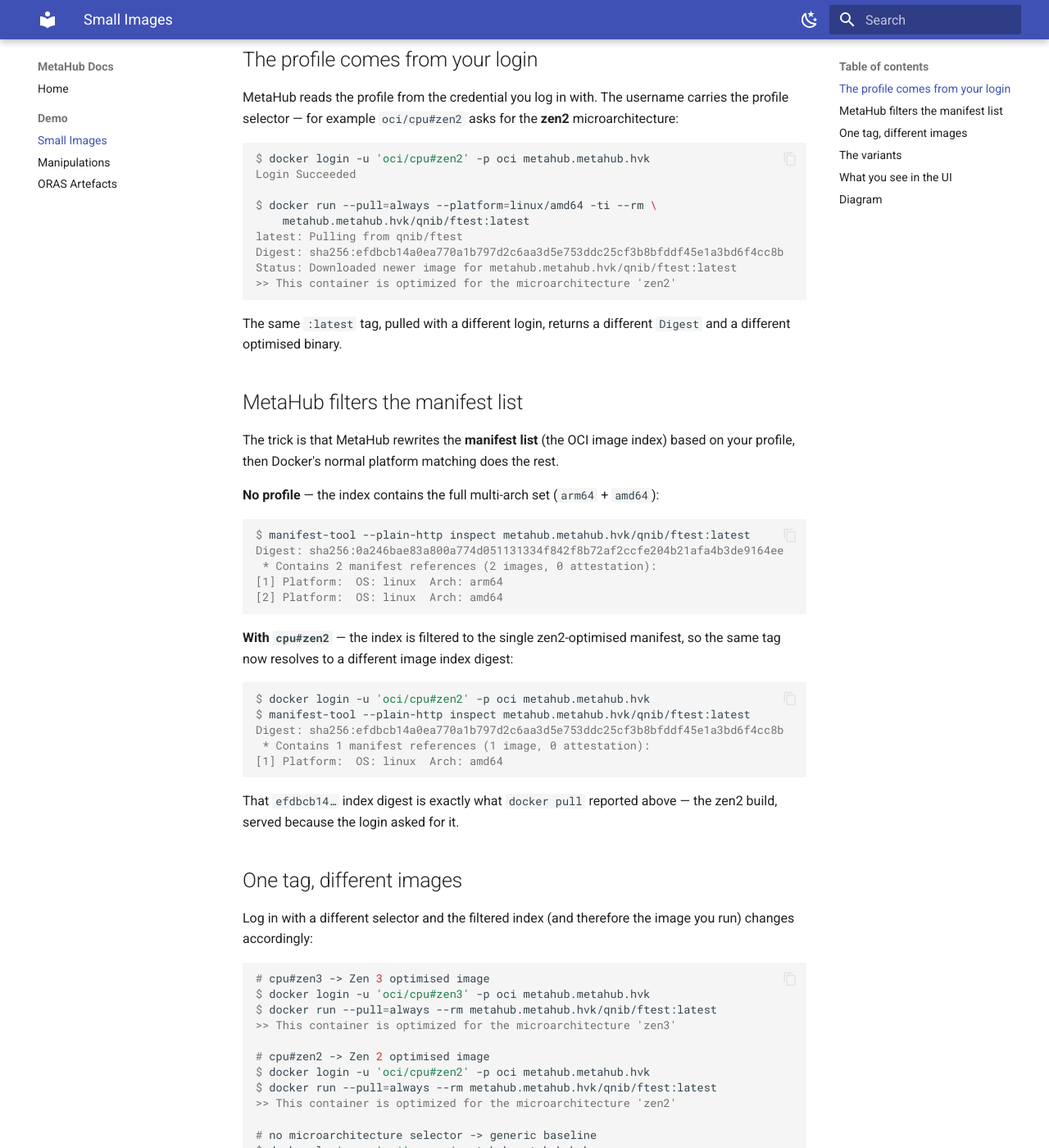
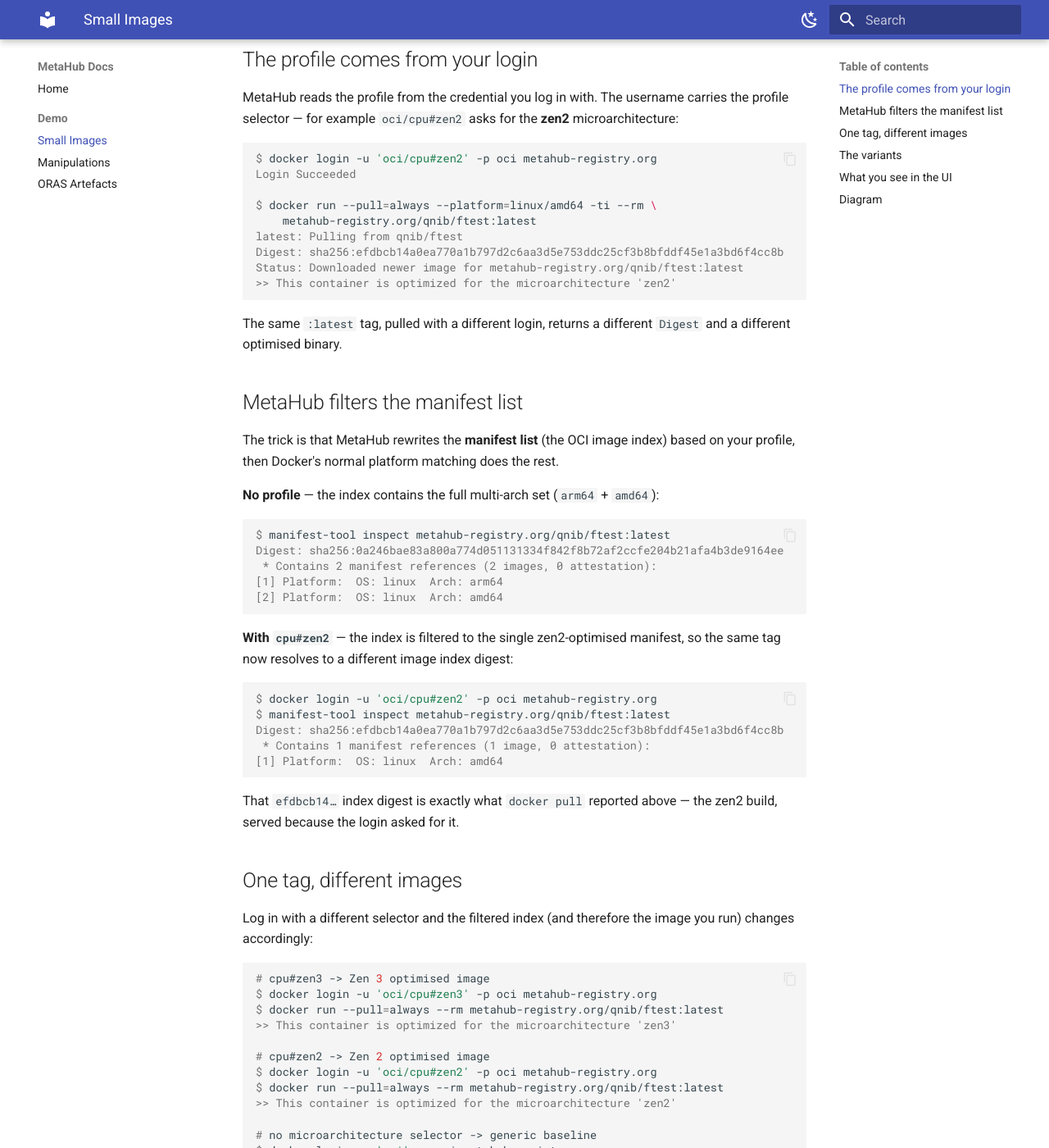
Before and after one commit to MetaHub-Registry/metahub-docs, an MkDocs documentation site: the page built from docs/small-images.md, in a window 1280 px wide and 1400 px high, scrolled down 241 px. Shown: the whole window at 82% size. Built offline with MkDocs 1.6.1 and Material for MkDocs 9.7.7, drawn with Linux system fonts in a browser that asks for light colours; some of the changed text lies outside the part shown.

Commit message:
docs: use public metahub-registry.org host (HTTPS apex)
Replace metahub.metahub.hvk -> metahub-registry.org in the demo commands
(docker login/pull/run + manifest-tool), drop --plain-http now that the
public apex is HTTPS, and point site_url at https://docs.metahub-registry.org/.

````diff
--- a/docs/small-images.md
+++ b/docs/small-images.md
@@ -12,14 +12,14 @@ carries the profile selector — for example `oci/cpu#zen2` asks for the **zen2*
 microarchitecture:
 
 ```console
-$ docker login -u 'oci/cpu#zen2' -p oci metahub.metahub.hvk
+$ docker login -u 'oci/cpu#zen2' -p oci metahub-registry.org
 Login Succeeded
 
 $ docker run --pull=always --platform=linux/amd64 -ti --rm \
-    metahub.metahub.hvk/qnib/ftest:latest
+    metahub-registry.org/qnib/ftest:latest
 latest: Pulling from qnib/ftest
 Digest: sha256:efdbcb14a0ea770a1b797d2c6aa3d5e753ddc25cf3b8bfddf45e1a3bd6f4cc8b
-Status: Downloaded newer image for metahub.metahub.hvk/qnib/ftest:latest
+Status: Downloaded newer image for metahub-registry.org/qnib/ftest:latest
 >> This container is optimized for the microarchitecture 'zen2'
 ```
 
@@ -34,7 +34,7 @@ based on your profile, then Docker's normal platform matching does the rest.
 **No profile** — the index contains the full multi-arch set (`arm64` + `amd64`):
 
 ```console
-$ manifest-tool --plain-http inspect metahub.metahub.hvk/qnib/ftest:latest
+$ manifest-tool inspect metahub-registry.org/qnib/ftest:latest
 Digest: sha256:0a246bae83a800a774d051131334f842f8b72af2ccfe204b21afa4b3de9164ee
  * Contains 2 manifest references (2 images, 0 attestation):
 [1] Platform:  OS: linux  Arch: arm64
@@ -45,8 +45,8 @@ Digest: sha256:0a246bae83a800a774d051131334f842f8b72af2ccfe204b21afa4b3de9164ee
 manifest, so the same tag now resolves to a different image index digest:
 
 ```console
-$ docker login -u 'oci/cpu#zen2' -p oci metahub.metahub.hvk
-$ manifest-tool --plain-http inspect metahub.metahub.hvk/qnib/ftest:latest
+$ docker login -u 'oci/cpu#zen2' -p oci metahub-registry.org
+$ manifest-tool inspect metahub-registry.org/qnib/ftest:latest
 Digest: sha256:efdbcb14a0ea770a1b797d2c6aa3d5e753ddc25cf3b8bfddf45e1a3bd6f4cc8b
  * Contains 1 manifest references (1 image, 0 attestation):
 [1] Platform:  OS: linux  Arch: amd64
@@ -62,18 +62,18 @@ image you run) changes accordingly:
 
 ```console
 # cpu#zen3 -> Zen 3 optimised image
-$ docker login -u 'oci/cpu#zen3' -p oci metahub.metahub.hvk
-$ docker run --pull=always --rm metahub.metahub.hvk/qnib/ftest:latest
+$ docker login -u 'oci/cpu#zen3' -p oci metahub-registry.org
+$ docker run --pull=always --rm metahub-registry.org/qnib/ftest:latest
 >> This container is optimized for the microarchitecture 'zen3'
 
 # cpu#zen2 -> Zen 2 optimised image
-$ docker login -u 'oci/cpu#zen2' -p oci metahub.metahub.hvk
-$ docker run --pull=always --rm metahub.metahub.hvk/qnib/ftest:latest
+$ docker login -u 'oci/cpu#zen2' -p oci metahub-registry.org
+$ docker run --pull=always --rm metahub-registry.org/qnib/ftest:latest
 >> This container is optimized for the microarchitecture 'zen2'
 
 # no microarchitecture selector -> generic baseline
-$ docker login -u 'oci' -p oci metahub.metahub.hvk
-$ docker run --pull=always --rm metahub.metahub.hvk/qnib/ftest:latest
+$ docker login -u 'oci' -p oci metahub-registry.org
+$ docker run --pull=always --rm metahub-registry.org/qnib/ftest:latest
 >> This container is optimized for the microarchitecture 'generic'
 ```
 
--- a/mkdocs.yml
+++ b/mkdocs.yml
@@ -2,7 +2,7 @@ site_name: MetaHub Docs
 site_description: >-
   Profile-aware container image registry — demo walkthroughs for small images,
   layer manipulations, and ORAS artefacts.
-site_url: https://docs.metahub.hvk/
+site_url: https://docs.metahub-registry.org/
 docs_dir: docs
 site_dir: site
 
````
Also changed, not shown: docs/manipulations.md (+8 -8 lines).
